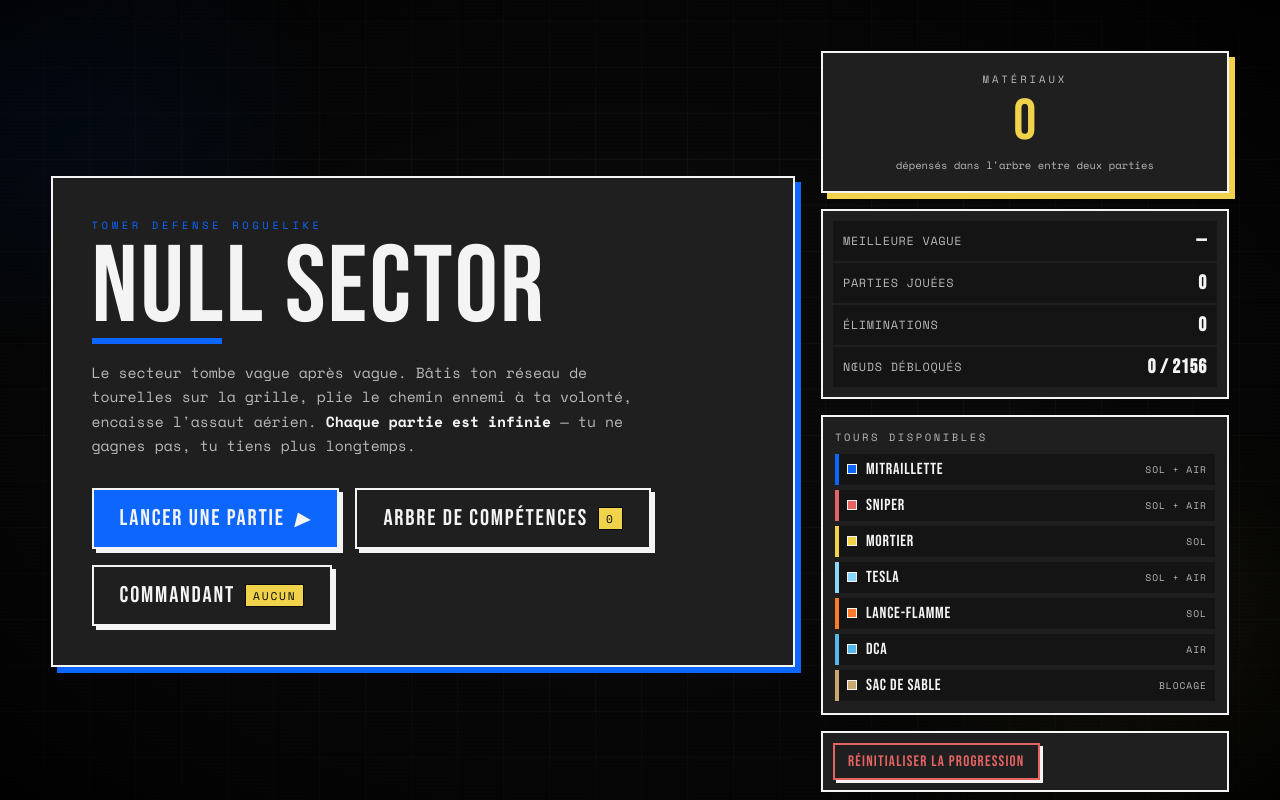
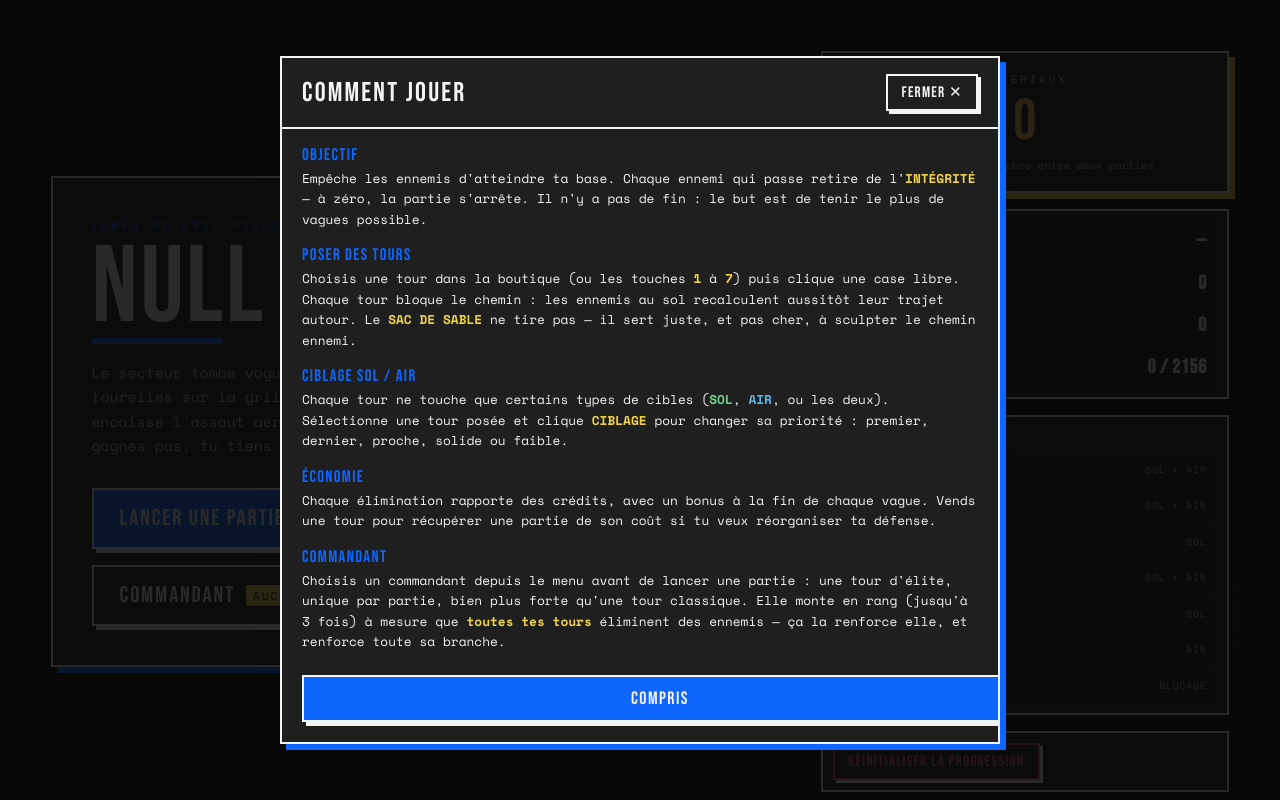
Before and after one commit to oescoffier/tower-defense-roguelike, a website with bundled scripts: page index.html in a window 1280 px wide. Built offline with nearby package versions, Linux system fonts and the light colour scheme.

Commit message:
feat: add help modal with onboarding guidance and toggle functionality

```diff
--- a/index.html
+++ b/index.html
@@ -59,6 +59,9 @@
           </button>
           <button class="btn btn-ghost btn-lg" id="btn-commander">
             <span>COMMANDANT</span><i class="btn-badge" id="commander-badge">AUCUN</i>
+          </button>
+          <button class="btn btn-ghost btn-lg" id="btn-help">
+            <span>COMMENT JOUER</span>
           </button>
         </div>
       </div>
@@ -187,6 +190,7 @@
             <button data-speed="3">×3</button>
           </div>
         </div>
+        <button class="btn btn-ghost btn-sm" id="btn-help-game">AIDE</button>
         <button class="btn btn-ghost btn-sm hud-quit" id="btn-quit">ABANDONNER</button>
       </header>
 
@@ -297,6 +301,48 @@
 
 </div>
 
+<!-- ============ MODALE D'AIDE ============ -->
+<div class="help-modal" id="help-modal" hidden>
+  <div class="help-backdrop" id="help-backdrop"></div>
+  <div class="help-panel panel shadow-accent">
+    <div class="help-head">
+      <h2>COMMENT JOUER</h2>
+      <button class="btn btn-ghost btn-sm" id="help-close">FERMER ✕</button>
+    </div>
+    <div class="help-body">
+      <section class="help-section">
+        <h3>OBJECTIF</h3>
+        <p>Empêche les ennemis d'atteindre ta base. Chaque ennemi qui passe retire de l'<b>INTÉGRITÉ</b> — à zéro, la partie s'arrête. Il n'y a pas de fin : le but est de tenir le plus de vagues possible.</p>
+      </section>
+      <section class="help-section">
+        <h3>POSER DES TOURS</h3>
+        <p>Choisis une tour dans la boutique (ou les touches <b>1</b> à <b>7</b>) puis clique une case libre. Chaque tour bloque le chemin : les ennemis au sol recalculent aussitôt leur trajet autour. Le <b>SAC DE SABLE</b> ne tire pas — il sert juste, et pas cher, à sculpter le chemin ennemi.</p>
+      </section>
+      <section class="help-section">
+        <h3>CIBLAGE SOL / AIR</h3>
+        <p>Chaque tour ne touche que certains types de cibles (<b style="color:var(--ok)">SOL</b>, <b style="color:var(--air)">AIR</b>, ou les deux). Sélectionne une tour posée et clique <b>CIBLAGE</b> pour changer sa priorité : premier, dernier, proche, solide ou faible.</p>
+      </section>
+      <section class="help-section">
+        <h3>ÉCONOMIE</h3>
+        <p>Chaque élimination rapporte des crédits, avec un bonus à la fin de chaque vague. Vends une tour pour récupérer une partie de son coût si tu veux réorganiser ta défense.</p>
+      </section>
+      <section class="help-section">
+        <h3>COMMANDANT</h3>
+        <p>Choisis un commandant depuis le menu avant de lancer une partie : une tour d'élite, unique par partie, bien plus forte qu'une tour classique. Elle monte en rang (jusqu'à 3 fois) à mesure que <b>toutes tes tours</b> éliminent des ennemis — ça la renforce elle, et renforce toute sa branche.</p>
+      </section>
+      <section class="help-section">
+        <h3>ARBRE DE COMPÉTENCES</h3>
+        <p>Chaque partie rapporte des <b>matériaux</b>, à dépenser entre deux parties pour débloquer des améliorations permanentes par branche de tour. Le bouton <b>ALÉATOIRE</b> en débloque un au hasard si tu ne veux pas chercher toi-même.</p>
+      </section>
+      <section class="help-section">
+        <h3>RACCOURCIS</h3>
+        <p><b>1-7</b> sélectionner une tour · <b>ESPACE</b> pause · <b>ÉCHAP</b> annuler la sélection ou la pose en cours</p>
+      </section>
+    </div>
+    <button class="btn btn-primary btn-block" id="help-got-it">COMPRIS</button>
+  </div>
+</div>
+
 <script type="module" src="js/main.js"></script>
 </body>
 </html>
--- a/js/main.js
+++ b/js/main.js
@@ -670,6 +670,32 @@ function togglePause() {
 }
 
 // ============================================================
+//  Modale d'aide — affichée automatiquement au tout premier
+//  lancement, rouvrable à volonté depuis le menu ou en jeu.
+// ============================================================
+
+function openHelp() {
+  $('#help-modal').hidden = false;
+  if (game.state === STATE.GAME && !game.paused) togglePause();
+}
+
+function closeHelp() {
+  $('#help-modal').hidden = true;
+  save.markOnboardingSeen();
+}
+
+function bindHelpModal() {
+  $('#btn-help').addEventListener('click', openHelp);
+  $('#btn-help-game').addEventListener('click', openHelp);
+  $('#help-close').addEventListener('click', closeHelp);
+  $('#help-got-it').addEventListener('click', closeHelp);
+  $('#help-backdrop').addEventListener('click', closeHelp);
+  window.addEventListener('keydown', (ev) => {
+    if (ev.key === 'Escape' && !$('#help-modal').hidden) closeHelp();
+  });
+}
+
+// ============================================================
 //  Mise à l'échelle du plateau
 // ============================================================
 
@@ -849,6 +875,7 @@ function init() {
   bindMenuInputs();
   bindTreeInputs();
   bindCommanderInputs();
+  bindHelpModal();
 
   window.addEventListener('resize', () => {
     fitStage();
@@ -858,7 +885,8 @@ function init() {
   UI.renderMenu(save, tree.nodes.length - 1);
 
   UI.runBoot(() => {
-    UI.showScreen('screen-menu', { onSwap: () => { game.state = STATE.MENU; } });
+    UI.showScreen('screen-menu', { onSwap: () => { game.state = STATE.MENU; } })
+      .then(() => { if (!save.onboardingSeen) openHelp(); });
   });
 
   requestAnimationFrame(frame);
--- a/js/save.js
+++ b/js/save.js
@@ -13,6 +13,7 @@ const DEFAULTS = () => ({
   totalKills: 0,
   totalMaterials: 0,
   lastRun: null,
+  onboardingSeen: false,
   settings: { speed: 1, shake: true }
 });
 
@@ -31,6 +32,9 @@ export class Save {
 
   get shakeEnabled() { return this.data.settings.shake !== false; }
   setShakeEnabled(v) { this.data.settings.shake = !!v; this.persist(); }
+
+  get onboardingSeen() { return !!this.data.onboardingSeen; }
+  markOnboardingSeen() { this.data.onboardingSeen = true; this.persist(); }
 
   load() {
     try {
--- a/styles.css
+++ b/styles.css
@@ -771,6 +771,57 @@ b { font-weight: 700; }
 .pause-toggle input { width: 15px; height: 15px; accent-color: var(--accent); cursor: pointer; }
 .pause-toggle:hover { color: var(--text); }
 
+/* --- Modale d'aide --- */
+.help-modal {
+  position: fixed;
+  inset: 0;
+  z-index: 950;
+  display: grid;
+  place-items: center;
+  padding: 24px;
+}
+.help-modal[hidden] { display: none; }
+.help-backdrop {
+  position: absolute;
+  inset: 0;
+  background: rgba(9, 9, 9, 0.86);
+}
+.help-panel {
+  position: relative;
+  width: min(720px, 100%);
+  max-height: min(86vh, 720px);
+  display: flex;
+  flex-direction: column;
+  padding: 0;
+  overflow: hidden;
+}
+.help-head {
+  display: flex;
+  align-items: center;
+  justify-content: space-between;
+  padding: 16px 20px;
+  border-bottom: var(--border);
+  flex: none;
+}
+.help-head h2 { font-family: var(--font-display); font-size: 1.7rem; letter-spacing: 0.08em; }
+.help-body {
+  overflow-y: auto;
+  padding: 16px 20px;
+  display: flex;
+  flex-direction: column;
+  gap: 15px;
+}
+.help-section h3 {
+  font-family: var(--font-display);
+  font-size: 1.05rem;
+  letter-spacing: 0.08em;
+  color: var(--accent);
+  margin-bottom: 4px;
+}
+.help-section p { font-size: 0.8rem; line-height: 1.6; color: var(--text); margin: 0; }
+.help-section p b { color: var(--gold); }
+.help-panel > .btn { margin: 14px 20px 20px; flex: none; }
+
 /* --- Barre du bas --- */
 .stage-bottom {
   display: flex;
```
